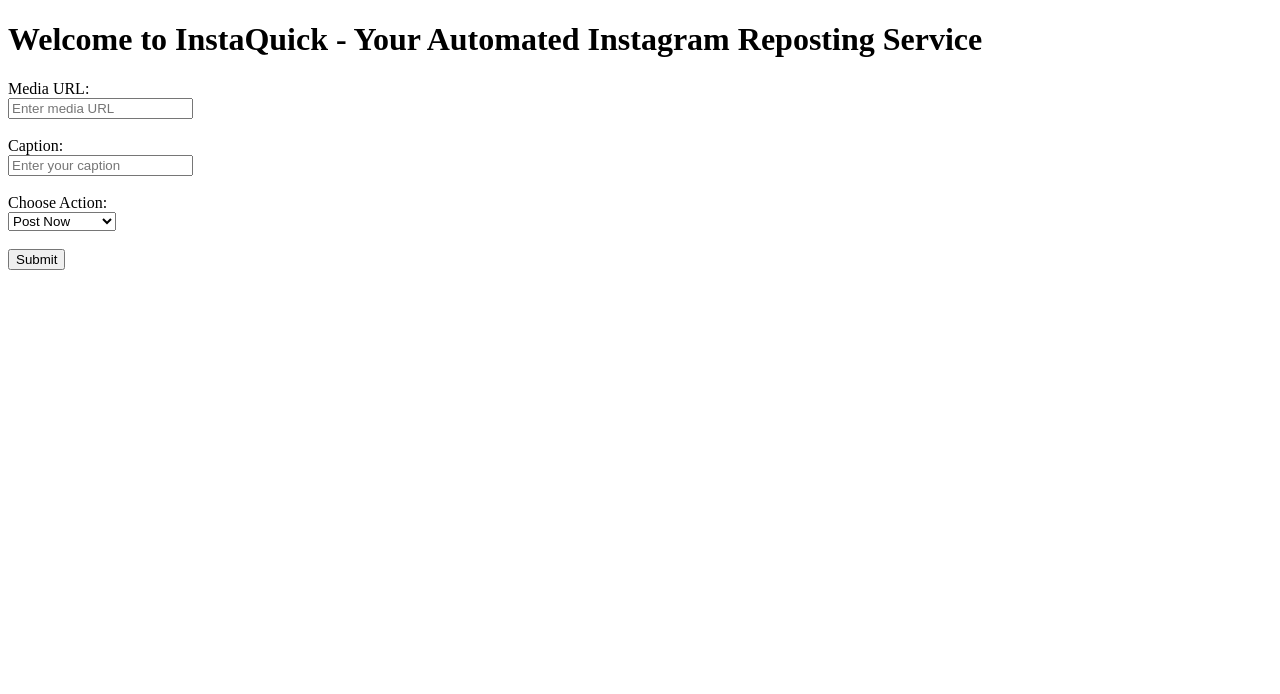
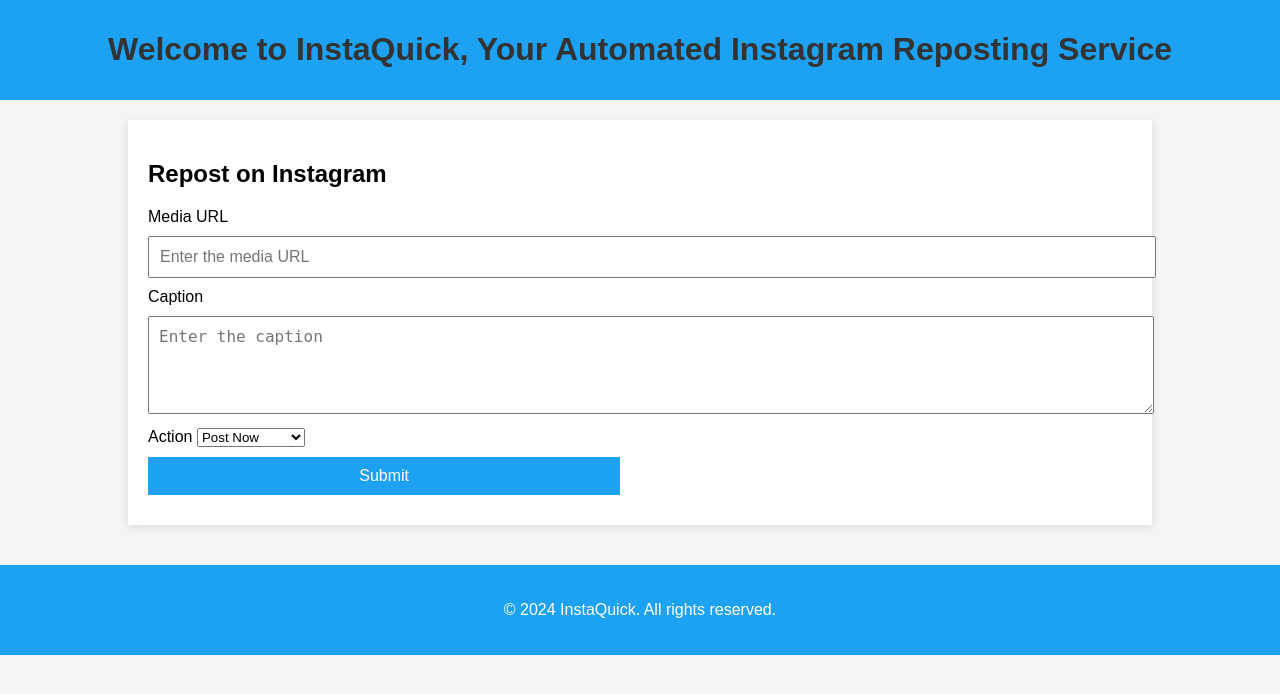
Before and after one commit to Jrowe2153/Reeloom, a Flask app: template templates/index.html in a window 1280 px wide. Shown: the top 694 px of the page. Run offline with Flask 2, Linux system fonts and the light colour scheme; the template is opened without the code that fills it, so the values that code supplies are empty.

Commit message:
Updating changes

```diff
--- a/main.py
+++ b/main.py
@@ -1,47 +1,70 @@
-from flask import Flask, request
-from apscheduler.schedulers.background import BackgroundScheduler
+import os
+import requests
 from datetime import datetime
-import time
+from flask import Flask, render_template, request, redirect, url_for
 
 app = Flask(__name__)
-scheduler = BackgroundScheduler()
 
-# Example function to repost media (you'll want to replace this with actual reposting logic)
-def repost_media(media_url, caption, poster_name):
-    # Logic to repost the media (e.g., via Instagram API)
-    print(f"Reposting: {media_url} with caption: {caption} (Original poster: {poster_name})")
+# Instagram API credentials - these should be securely stored in environment variables
+INSTAGRAM_ACCESS_TOKEN = os.getenv('INSTAGRAM_ACCESS_TOKEN')
+INSTAGRAM_USER_ID = os.getenv('INSTAGRAM_USER_ID')
 
-# Route to handle media posting
-@app.route('/post_media', methods=['POST'])
-def post_media():
-    media_url = request.form['media_url']
+# Post schedule dictionary to simulate scheduled posts (in a real application, this would be handled by a scheduler like Celery)
+scheduled_posts = {}
+
+@app.route('/')
+def index():
+    return render_template('index.html')
+
+@app.route('/post_now', methods=['POST'])
+def post_now():
+    image_url = request.form['image_url']
     caption = request.form['caption']
-    schedule_time = request.form.get('schedule_time')
-    action = request.form['action']
+    post_to_instagram(image_url, caption)
+    return redirect(url_for('index'))
 
-    # For now, let's assume the poster's name is fetched from the media URL (you'll need real logic)
-    poster_name = "example_user"  # Replace with actual logic to get the original poster's name
+@app.route('/schedule_post', methods=['POST'])
+def schedule_post():
+    image_url = request.form['image_url']
+    caption = request.form['caption']
+    post_time = request.form['post_time']
 
-    # If no scheduling time, post immediately
-    if action == "now":
-        repost_media(media_url, caption, poster_name)
-        return f"Post has been made now! Credit: {poster_name}"
+    # Convert post_time string to datetime object
+    post_time_obj = datetime.strptime(post_time, '%Y-%m-%d %H:%M')
 
-    # If the post is scheduled, schedule the repost
-    if action == "schedule" and schedule_time:
-        schedule_datetime = datetime.fromisoformat(schedule_time)
-        delay = (schedule_datetime - datetime.now()).total_seconds()
+    # Store scheduled post
+    scheduled_posts[post_time_obj] = {'image_url': image_url, 'caption': caption}
 
-        if delay > 0:
-            scheduler.add_job(repost_media, 'date', run_date=schedule_datetime, args=[media_url, caption, poster_name])
-            return f"Post scheduled for {schedule_datetime}. Credit: {poster_name}"
+    return redirect(url_for('index'))
+
+def post_to_instagram(image_url, caption):
+    """Post image to Instagram using Graph API."""
+    endpoint = f'https://graph.facebook.com/v14.0/{INSTAGRAM_USER_ID}/media'
+    image_upload_payload = {
+        'image_url': image_url,
+        'caption': caption,
+        'access_token': INSTAGRAM_ACCESS_TOKEN
+    }
+
+    # Upload the image
+    response = requests.post(endpoint, data=image_upload_payload)
+    if response.status_code == 200:
+        creation_id = response.json().get('id')
+
+        # Publish the image
+        publish_endpoint = f'https://graph.facebook.com/v14.0/{INSTAGRAM_USER_ID}/media_publish'
+        publish_payload = {
+            'creation_id': creation_id,
+            'access_token': INSTAGRAM_ACCESS_TOKEN
+        }
+
+        publish_response = requests.post(publish_endpoint, data=publish_payload)
+        if publish_response.status_code == 200:
+            print("Post successful!")
         else:
-            return "Please choose a future time to schedule the post."
-
-    return "Invalid action."
-
-# Start the scheduler
-scheduler.start()
+            print(f"Error publishing post: {publish_response.text}")
+    else:
+        print(f"Error uploading image: {response.text}")
 
 if __name__ == "__main__":
     app.run(debug=True)
--- a/templates/index.html
+++ b/templates/index.html
@@ -3,40 +3,119 @@
 <head>
     <meta charset="UTF-8">
     <meta name="viewport" content="width=device-width, initial-scale=1.0">
-    <title>InstaQuick - Repost Media</title>
+    <title>InstaQuick - Automated Instagram Reposting Service</title>
+    <link rel="stylesheet" href="https://cdnjs.cloudflare.com/ajax/libs/font-awesome/6.0.0-beta3/css/all.min.css">
+    <style>
+        body {
+            font-family: Arial, sans-serif;
+            margin: 0;
+            padding: 0;
+            background-color: #f4f4f4;
+        }
+        header {
+            background-color: #1DA1F2;
+            color: white;
+            padding: 10px 0;
+            text-align: center;
+        }
+        .container {
+            width: 80%;
+            margin: auto;
+            padding: 20px;
+        }
+        h1 {
+            color: #333;
+        }
+        .form-container {
+            background-color: white;
+            padding: 20px;
+            box-shadow: 0 2px 8px rgba(0, 0, 0, 0.1);
+        }
+        input, textarea, button {
+            width: 100%;
+            padding: 10px;
+            margin: 10px 0;
+            font-size: 16px;
+        }
+        button {
+            background-color: #1DA1F2;
+            color: white;
+            border: none;
+            cursor: pointer;
+        }
+        button:hover {
+            background-color: #0d95e8;
+        }
+        .actions {
+            display: flex;
+            justify-content: space-between;
+        }
+        .actions input {
+            width: 48%;
+        }
+        .actions button {
+            width: 48%;
+        }
+        footer {
+            text-align: center;
+            padding: 20px;
+            background-color: #1DA1F2;
+            color: white;
+            margin-top: 20px;
+        }
+    </style>
 </head>
 <body>
-    <h1>Welcome to InstaQuick - Your Automated Instagram Reposting Service</h1>
+    <header>
+        <h1>Welcome to InstaQuick, Your Automated Instagram Reposting Service</h1>
+    </header>
 
+    <div class="container">
+        <div class="form-container">
+            <h2>Repost on Instagram</h2>
             <form action="/post_media" method="post">
-        <label for="media_url">Media URL:</label><br>
-        <input type="text" id="media_url" name="media_url" placeholder="Enter media URL" required><br><br>
+                <!-- Media URL -->
+                <label for="media_url">Media URL</label>
+                <input type="text" id="media_url" name="media_url" placeholder="Enter the media URL" required>
 
-        <label for="caption">Caption:</label><br>
-        <input type="text" id="caption" name="caption" placeholder="Enter your caption" required><br><br>
+                <!-- Caption -->
+                <label for="caption">Caption</label>
+                <textarea id="caption" name="caption" placeholder="Enter the caption" rows="4" required></textarea>
 
-        <label for="action">Choose Action:</label><br>
+                <!-- Post Action (Now or Schedule) -->
+                <label for="action">Action</label>
                 <select id="action" name="action" required>
                     <option value="now">Post Now</option>
                     <option value="schedule">Schedule Post</option>
-        </select><br><br>
+                </select>
 
-        <div id="schedule_time_div" style="display:none;">
-            <label for="schedule_time">Schedule Time (YYYY-MM-DD HH:MM:SS):</label><br>
-            <input type="text" id="schedule_time" name="schedule_time" placeholder="Enter scheduled time"><br><br>
+                <!-- Schedule Time -->
+                <div id="schedule_time_container" style="display: none;">
+                    <label for="schedule_time">Schedule Time (YYYY-MM-DD HH:MM:SS)</label>
+                    <input type="text" id="schedule_time" name="schedule_time" placeholder="Enter schedule time">
                 </div>
 
+                <!-- Submit Button -->
+                <div class="actions">
                     <button type="submit">Submit</button>
+                </div>
             </form>
+        </div>
+    </div>
+
+    <footer>
+        <p>&copy; 2024 InstaQuick. All rights reserved.</p>
+    </footer>
 
     <script>
-        // Toggle the schedule time input based on the selected action
+        // Show/Hide Schedule Time input based on action selected
         document.getElementById('action').addEventListener('change', function() {
-            var scheduleTimeDiv = document.getElementById('schedule_time_div');
-            if (this.value === 'schedule') {
-                scheduleTimeDiv.style.display = 'block';
+            const action = this.value;
+            const scheduleTimeContainer = document.getElementById('schedule_time_container');
+            if (action === 'schedule') {
+                scheduleTimeContainer.style.display = 'block';
             } else {
-                scheduleTimeDiv.style.display = 'none';
+                scheduleTimeContainer.style.display = 'none';
             }
         });
     </script>
```
Lines whose indentation alone changed are shown as unchanged.
